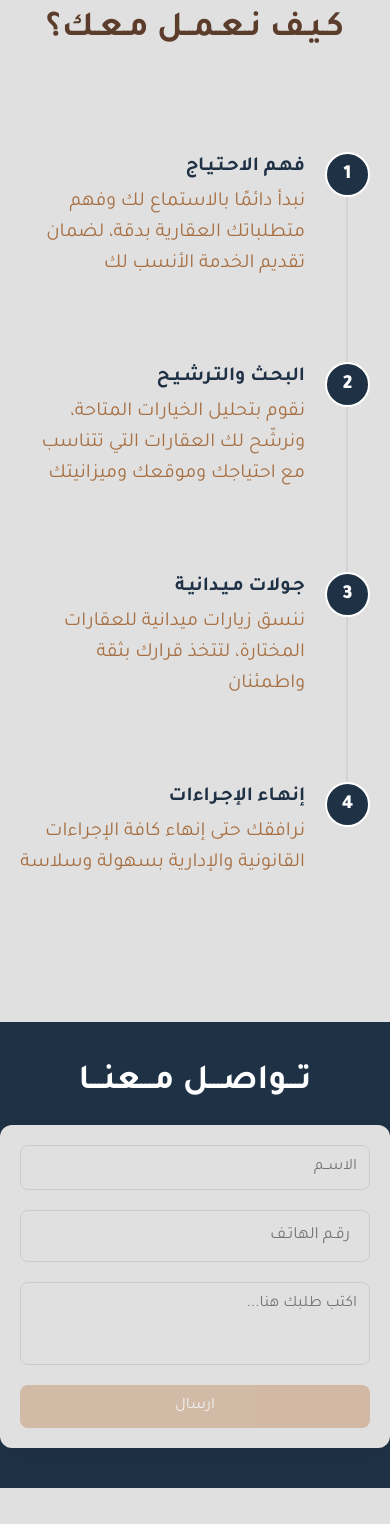
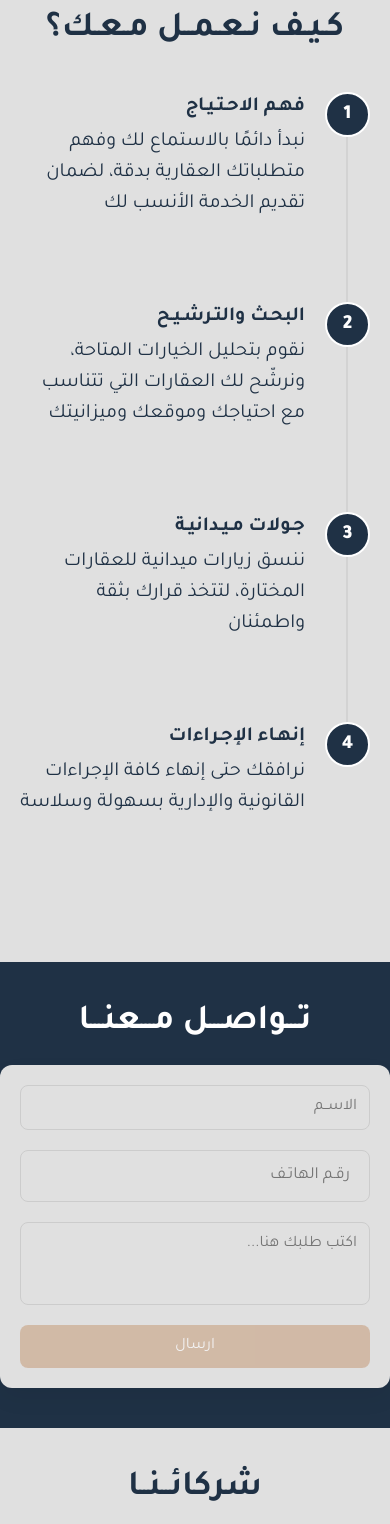
Before and after one commit to Ahmed-Abozied1/Sohail-Realestate, a React (Create React App) app: page / in a window 390 px wide. Shown: the part 5240-6764 px from the top of the page. Built offline with nearby package versions, Linux system fonts and the light colour scheme.

Commit message:
add components

```diff
--- a/src/components/website_sections/5th_how_we_work/HowWeWorkSection.module.css
+++ b/src/components/website_sections/5th_how_we_work/HowWeWorkSection.module.css
@@ -7,9 +7,8 @@
     background-color: #e0e0e0;
     display: flex;
     flex-direction: column;
-    row-gap: 60px;
     align-items: center;
-    padding: 100px 0;
+    padding: 40px 0;
 
 }
 
@@ -130,6 +129,9 @@
     .sectionTitle {
         font-size: 2.2rem;
 
+        color: #1f3145;
+
+
     }
 
     .bgText {
@@ -150,7 +152,7 @@
 .sectionTitle{
     font-size: 2.2rem;
 
-    color: #5c3d2c;
+    color: #1f3145;
 }
     .valueTitle {
         font-size: 20px;
@@ -160,7 +162,7 @@
         font-size: 20px;
         line-height: 1.55;
         max-width: 580px;
-        color: #a76f42;
+        color: #1f3145;
     }
 
     .bgText {
--- a/src/components/website_sections/7th_articles/ArticlesSection.module.css
+++ b/src/components/website_sections/7th_articles/ArticlesSection.module.css
@@ -16,7 +16,6 @@
     font-weight: 600;
     color: #1f3145;
     padding: 0 25px;
-    margin-bottom: 50px;
   }
 
   .promoContainer {
@@ -71,14 +70,14 @@
   @media screen and (max-width: 980px) {
     .sectionContainer {
       row-gap: 30px;
-      padding: 60px 20px;
+      padding: 50px 20px;
     }
 
     .sectionTitle {
         font-size: 2.2rem;
 
-      color: #5c3d2c;
-    }
+        color: #1f3145;
+      }
 
     .promoContainer {
       flex-direction: column;
```
